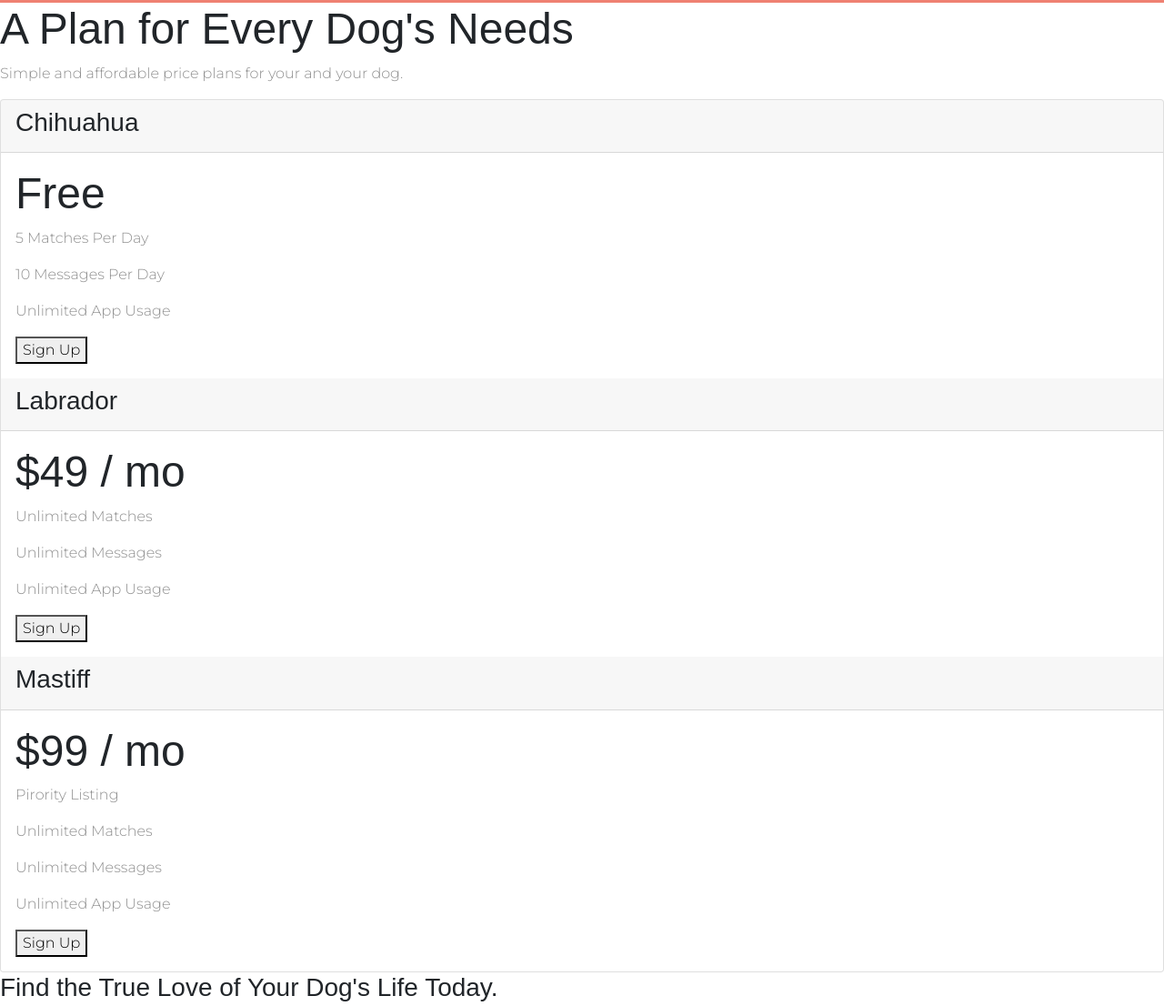
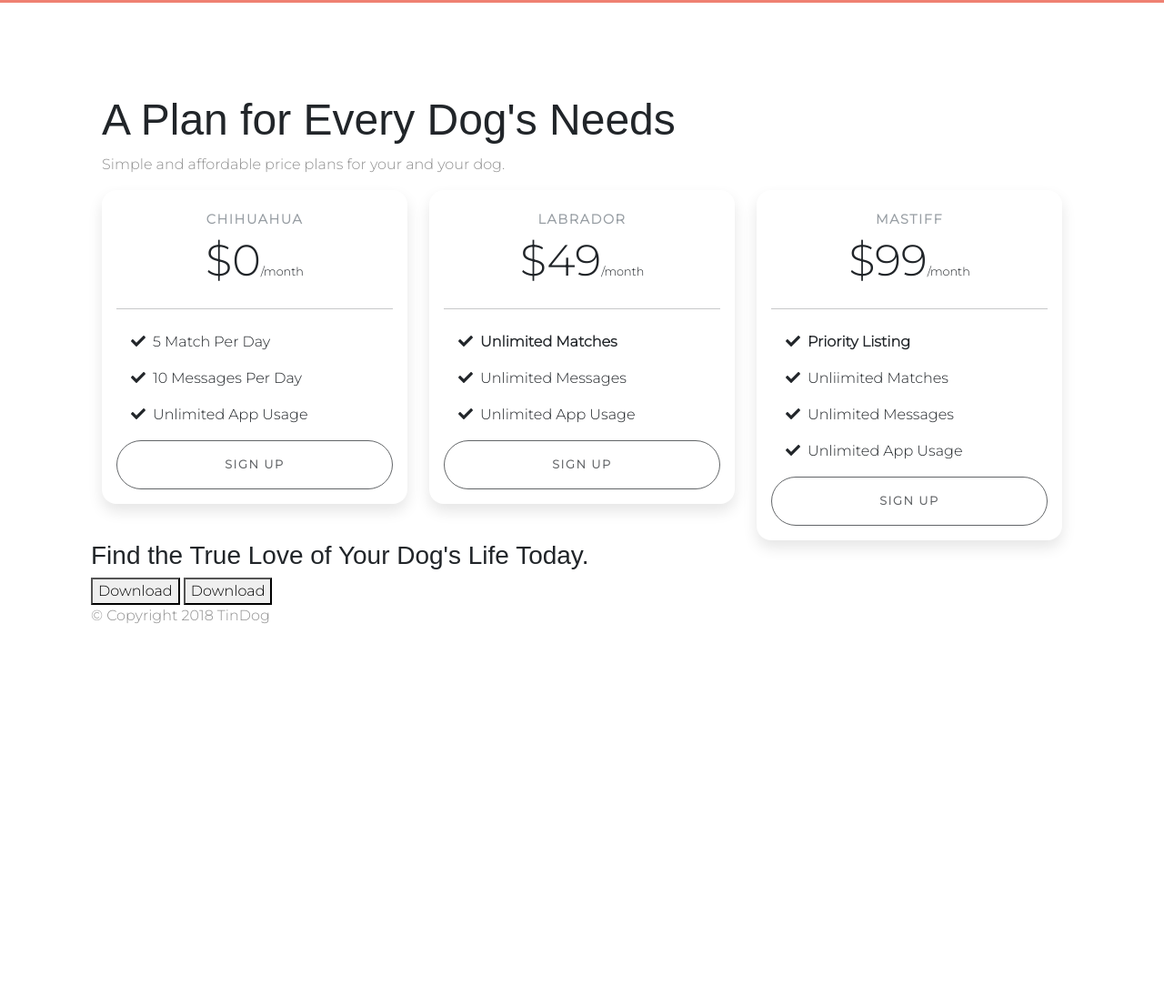
Before and after one commit to GGotusso/Tindog, a plain HTML site: page index.html in a window 1280 px wide. Shown: the part 1866-2972 px from the top of the page at 91% size. After the commit the page ends 2671 px from the top, so only its background shows below. Drawn offline with nearby package versions, Linux system fonts and the light colour scheme.

Commit message:
changes.

```diff
--- a/css/styles.css
+++ b/css/styles.css
@@ -107,3 +107,72 @@ h2 {
 .carousel-item {
   padding: 7% 15%;
 }
+
+section.pricing {
+  background: #fff;
+
+}
+
+.pricing .card {
+  border: none;
+  border-radius: 1rem;
+  transition: all 0.2s;
+  box-shadow: 0 0.5rem 1rem 0 rgba(0, 0, 0, 0.1);
+}
+
+.pricing hr {
+  margin: 1.5rem 0;
+}
+
+.pricing .card-title {
+  margin: 0.5rem 0;
+  font-size: 0.9rem;
+  letter-spacing: .1rem;
+  font-weight: bold;
+}
+
+.pricing .card-price {
+  font-size: 3rem;
+  margin: 0;
+}
+
+.pricing .card-price .period {
+  font-size: 0.8rem;
+}
+
+.pricing ul li {
+  margin-bottom: 1rem;
+}
+
+.pricing .text-muted {
+  opacity: 0.7;
+}
+
+.pricing .btn {
+  font-size: 80%;
+  border-radius: 5rem;
+  letter-spacing: .1rem;
+  font-weight: bold;
+  padding: 1rem;
+  opacity: 0.7;
+  transition: all 0.2s;
+
+}
+
+/* Hover Effects on Card */
+
+@media (min-width: 992px) {
+  .pricing .card:hover {
+    margin-top: -.25rem;
+    margin-bottom: .25rem;
+    box-shadow: 0 0.5rem 1rem 0 rgba(0, 0, 0, 0.3);
+  }
+
+  .pricing .card:hover .btn {
+    opacity: 1;
+  }
+}
+
+#pricing {
+  padding: 100px;
+}
--- a/index.html
+++ b/index.html
@@ -157,53 +157,72 @@
 
   <section id="pricing">
 
-    <h2>A Plan for Every Dog's Needs</h2>
-    <p>Simple and affordable price plans for your and your dog.</p>
 
 
-
-    <div class="card-group">
-
-      <div class="card">
-        <div class="card-header">
-          <h3>Chihuahua</h3>
+<section class="pricing ">
+  <div class="container">
+  <h2>A Plan for Every Dog's Needs</h2>
+    <p>Simple and affordable price plans for your and your dog.</p>
+    <div class="row">
+      <!-- Chihuahua Tier -->
+      <div class="col-lg-4">
+        <div class="card mb-5 mb-lg-0">
+          <div class="card-body">
+            <h5 class="card-title text-muted text-uppercase text-center">Chihuahua</h5>
+            <h6 class="card-price text-center">$0<span class="period">/month</span></h6>
+            <hr>
+            <ul class="fa-ul">
+              <li><span class="fa-li"><i class="fas fa-check"></i></span>5 Match Per Day</li>
+              <li><span class="fa-li"><i class="fas fa-check"></i></span>10 Messages Per Day</li>
+              <li><span class="fa-li"><i class="fas fa-check"></i></span>Unlimited App Usage</li>
+            </ul>
+            <div class="d-grid">
+              <a href="#" class="btn text-uppercase btn-outline-dark">Sign Up</a>
+            </div>
+          </div>
         </div>
-        <div class="card-body">
-
-          <h2>Free</h2>
-          <p>5 Matches Per Day</p>
-          <p>10 Messages Per Day</p>
-          <p>Unlimited App Usage</p>
-          <button type="button">Sign Up</button>
-
+      </div>
+      <!-- Labrador Tier -->
+      <div class="col-lg-4">
+        <div class="card mb-5 mb-lg-0">
+          <div class="card-body">
+            <h5 class="card-title text-muted text-uppercase text-center">Labrador</h5>
+            <h6 class="card-price text-center">$49<span class="period">/month</span></h6>
+            <hr>
+            <ul class="fa-ul">
+              <li><span class="fa-li"><i class="fas fa-check"></i></span><strong>Unlimited Matches</strong></li>
+              <li><span class="fa-li"><i class="fas fa-check"></i></span>Unlimited Messages</li>
+              <li><span class="fa-li"><i class="fas fa-check"></i></span>Unlimited App Usage</li>
+            </ul>
+            <div class="d-grid">
+              <a href="#" class="btn text-uppercase btn-outline-dark">Sign Up</a>
+            </div>
+          </div>
         </div>
-
-        <div class="card-header">
-          <h3>Labrador</h3>
-        </div>
-        <div class="card-body">
-          <h2>$49 / mo</h2>
-          <p>Unlimited Matches</p>
-          <p>Unlimited Messages</p>
-          <p>Unlimited App Usage</p>
-          <button type="button">Sign Up</button>
-
-        </div>
-        <div class="card-header">
-          <h3>Mastiff</h3>
-
-        </div>
-        <div class="card-body">
-          <h2>$99 / mo</h2>
-          <p>Pirority Listing</p>
-          <p>Unlimited Matches</p>
-          <p>Unlimited Messages</p>
-          <p>Unlimited App Usage</p>
-          <button type="button">Sign Up</button>
+      </div>
+      <!-- Mastiff Tier -->
+      <div class="col-lg-4">
+        <div class="card">
+          <div class="card-body">
+            <h5 class="card-title text-muted text-uppercase text-center">Mastiff</h5>
+            <h6 class="card-price text-center">$99<span class="period">/month</span></h6>
+            <hr>
+            <ul class="fa-ul">
+              <li><span class="fa-li"><i class="fas fa-check"></i></span><strong>Priority Listing</strong>
+              </li>
+              <li><span class="fa-li"><i class="fas fa-check"></i></span>Unliimited Matches</li>
+              <li><span class="fa-li"><i class="fas fa-check"></i></span>Unlimited Messages</li>
+              <li><span class="fa-li"><i class="fas fa-check"></i></span>Unlimited App Usage</li>
+            </ul>
+            <div class="d-grid">
+              <a href="#" class="btn text-uppercase btn-outline-dark">Sign Up</a>
+            </div>
+          </div>
         </div>
       </div>
     </div>
-  </section>
+  </div>
+</section>
 
 
   <!-- Call to Action -->
```
